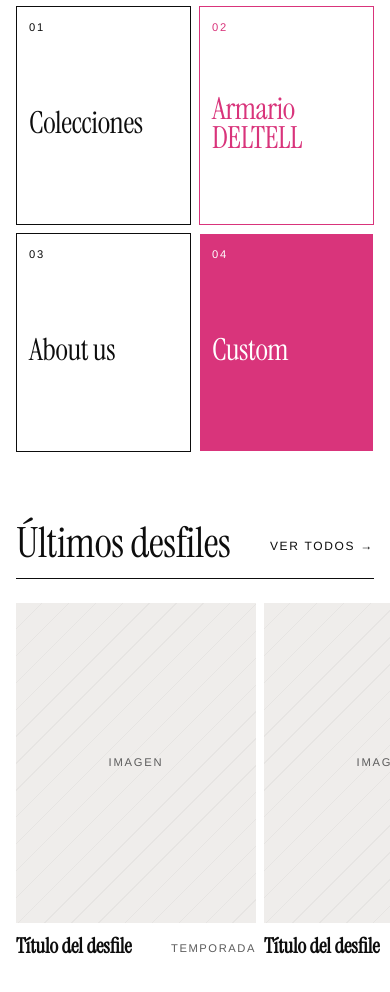
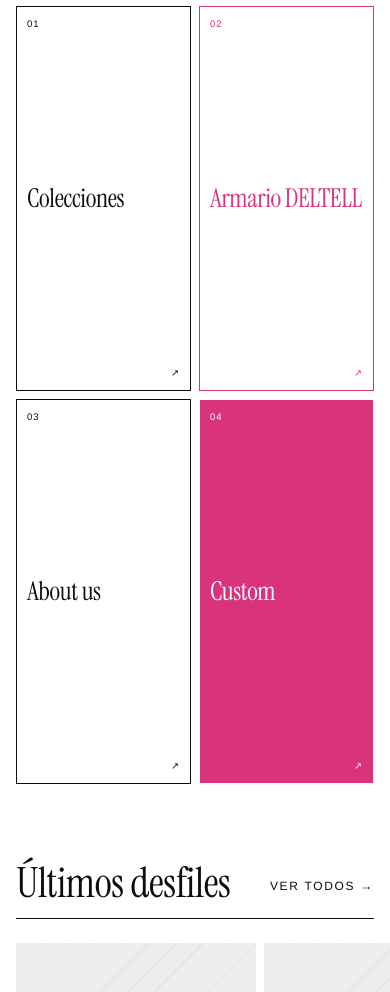
Before and after one commit to lorenahc-05/deltell, an Astro site: page / in a window 390 px wide. Shown: the part 846-1838 px from the top of the page. Built offline with nearby package versions, Linux system fonts and the light colour scheme; Astro itself is replaced by a stand-in of ours.

Commit message:
Cuadrícula 2x2 adaptada a la pantalla en todos los dispositivos
La sección ocupa una pantalla (menos el header fino) y los textos
escalan con el tamaño de cada celda, también en móvil.

Co-Authored-By: Claude Sonnet 5.5 <noreply@anthropic.com>

```diff
--- a/src/styles/global.css
+++ b/src/styles/global.css
@@ -448,19 +448,27 @@ html.intro .brand {
 /* ==========================================================================
    HOME · CUADRÍCULA 2x2
    ========================================================================== */
+/* La cuadrícula ocupa siempre una pantalla (menos el header fino) y es 2x2
+   en cualquier dispositivo; los textos se escalan con el tamaño de cada celda. */
 .tiles {
-  padding: var(--gap) var(--gutter) 0;
+  height: calc(100vh - var(--header-h-thin));
+  height: calc(100svh - var(--header-h-thin));
+  min-height: 420px;
+  padding: var(--gap) var(--gutter);
   display: grid;
-  grid-template-columns: 1fr 1fr;
+  grid-template: 1fr 1fr / 1fr 1fr;
   gap: var(--gap);
+  scroll-margin-top: var(--header-h-thin);
 }
 .tile {
   position: relative;
   display: flex;
   flex-direction: column;
   justify-content: space-between;
-  aspect-ratio: 16 / 11;
-  padding: clamp(12px, 2vw, 28px);
+  min-width: 0;
+  min-height: 0;
+  container-type: size;
+  padding: clamp(10px, 2cqw, 28px);
   border: 1px solid;
   overflow: hidden;
   transition: background 0.4s var(--ease), color 0.4s var(--ease);
@@ -476,7 +484,7 @@ html.intro .brand {
 }
 .tile__title {
   font-family: var(--serif);
-  font-size: clamp(1.9rem, 6.2vw, 6.5rem);
+  font-size: clamp(1.15rem, min(17cqw, 24cqh), 7rem);
   line-height: 0.95;
   letter-spacing: -0.015em;
 }
@@ -499,10 +507,11 @@ html.intro .brand {
   color: var(--pink);
 }
 @media (max-width: 899px) {
-  .tile {
-    aspect-ratio: 4 / 5;
+  .tile__top {
+    font-size: 0.6rem;
+    letter-spacing: 0.1em;
   }
-  .tile__top span:last-child {
+  .tile__top span:last-child:not(.tile__arrow) {
     display: none;
   }
 }
```
